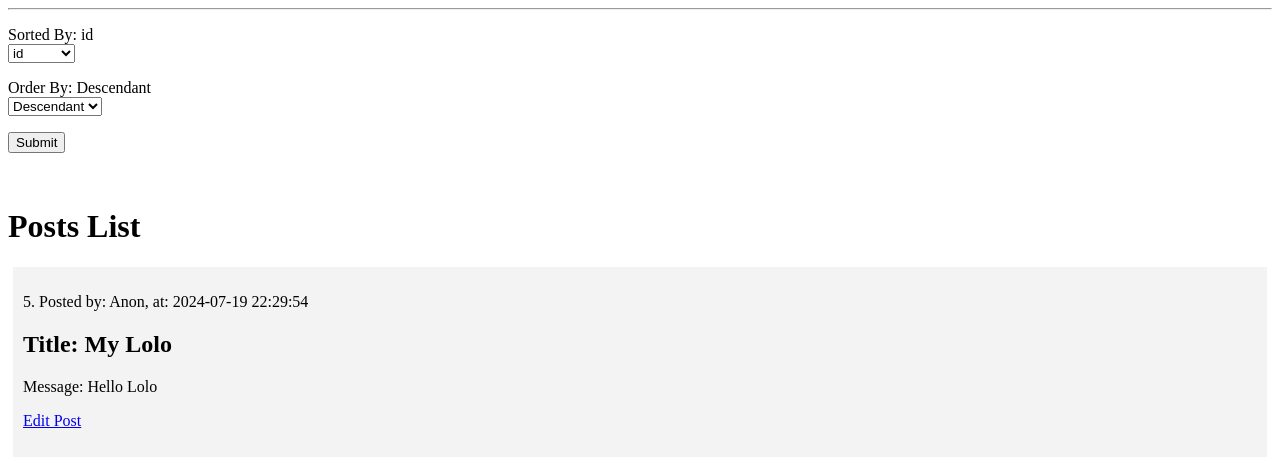
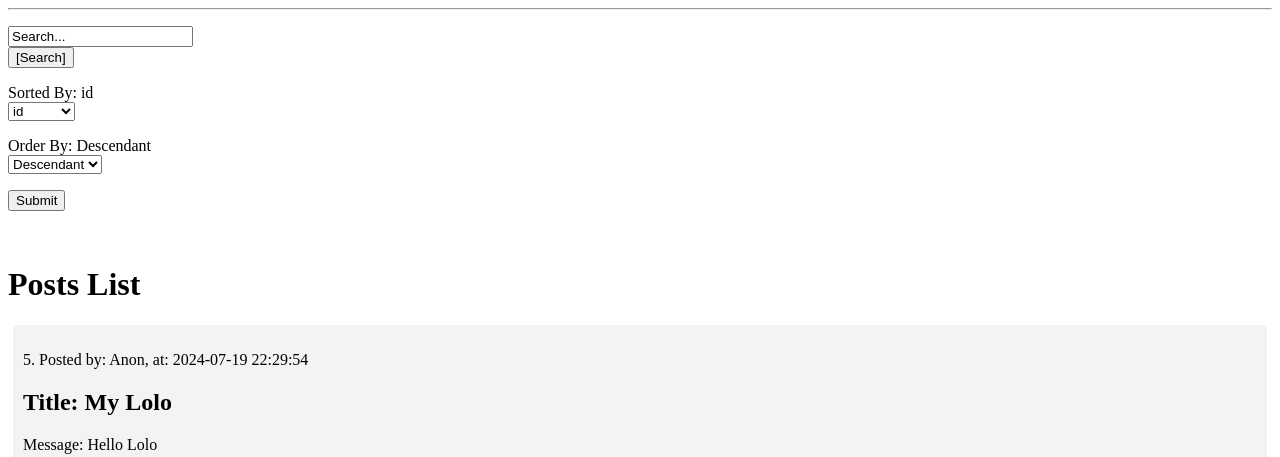
Before and after one commit to sourcegod/miniblog, a Flask app: page / in a window 1280 px wide. Shown: the part 173-630 px from the top of the page. Run offline with Flask 3, Linux system fonts and the light colour scheme; data comes from the database, SQL or seed files in the repository.

Commit message:
Adding: search box in (index.html template)

```diff
--- a/src/templates/index.html
+++ b/src/templates/index.html
@@ -1,8 +1,18 @@
 {% extends 'base.html' %}
 
 {% block content %}
+
+<form method="post">
+    <p>
+        <input type="text" name="search_box" placeholder="Search..."
+        value="Search..."></input>
+        <br>
+        <button type="submit">[Search]</button>
+    </p>
+
+</form>
+
 <form method="post" action="/"> <!-- action="{{ url_for('sorted') }}"> -->
-
     <p>
     <label for="sortedby">Sorted By: {{ cursel }}</label>
         <!-- <p>Voici form: {{ request.form }}</p> -->
```
